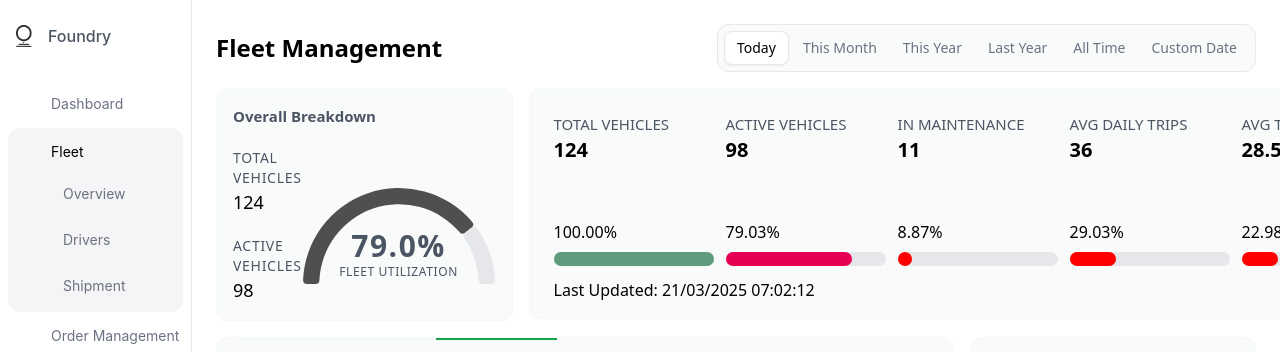
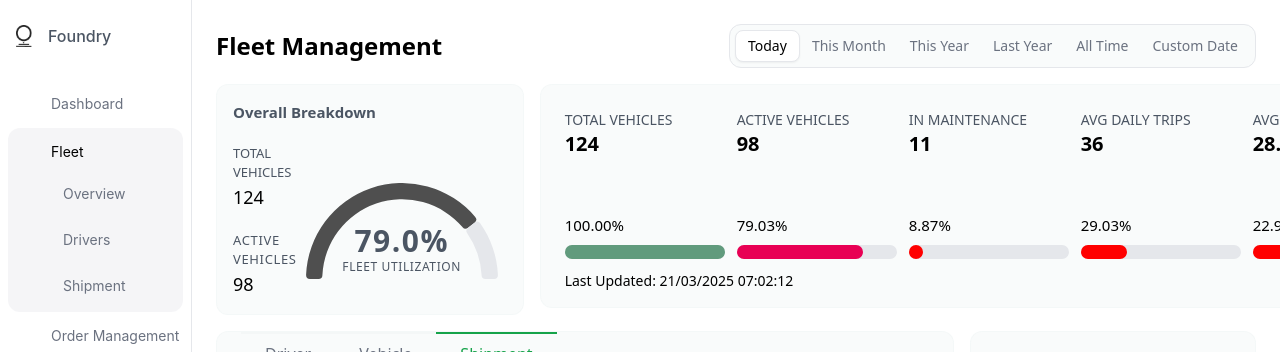
Before and after one commit to Kwasi-1/logistic_tracking, a React (Create React App) app: page /fleet in a window 1280 px wide. Shown: the top 352 px of the page. Built offline with nearby package versions, Linux system fonts and the light colour scheme; some icons are missing.

Commit message:
make the fonts smaller

```diff
--- a/src/components/fleet_management/DateFilter.jsx
+++ b/src/components/fleet_management/DateFilter.jsx
@@ -4,7 +4,7 @@ const DateFilter = () => {
   const [activeFilter, setActiveFilter] = useState("Today");
 
   return (
-    <div className="flex bg-[#e0e6e930] border border-[#e5e7eb] rounded-xl p-[6px] gap-[2px]">
+    <div className="flex bg-[#e0e6e930] border border-[#e5e7eb] rounded-xl p-[5px]">
       {[
         "Today",
         "This Month",
@@ -16,7 +16,7 @@ const DateFilter = () => {
         <button
           key={filter}
           onClick={() => setActiveFilter(filter)}
-          className={`px-3 py-[6px] rounded-lg text-sm transition duration-300
+          className={`px-3 py-[5px] rounded-lg text-sm transition duration-300
             ${
               activeFilter === filter
                 ? "bg-white shadow-sm border text-black"
--- a/src/components/fleet_management/LoanStats.jsx
+++ b/src/components/fleet_management/LoanStats.jsx
@@ -44,18 +44,18 @@ const LoanStats = () => {
               className="uppercase flex flex-col min-w-40 gap-14 text-left"
             >
               <div>
-                <p className="text-gray-600 text-[15px] mt-2">{label}</p>
+                <p className="text-gray-600 text-[14px] mt-2">{label}</p>
                 <h3 className="text-xl font-semibold">{value}</h3>
               </div>
               <div>
-                <p className="text-left">{percentage}%</p>
+                <p className="text-left text-[15px]">{percentage}%</p>
                 <RangeBar value={value} total={124} />
               </div>
             </div>
           );
         })}
       </div>
-      <p>Last Updated: {lastUpdated}</p>
+      <p className="text-sm">Last Updated: {lastUpdated}</p>
     </div>
   );
 };
--- a/src/components/fleet_management/OverviewBreadown.jsx
+++ b/src/components/fleet_management/OverviewBreadown.jsx
@@ -14,14 +14,14 @@ const OverallBreakdown = () => {
       </h2>
       <div className="flex items-center">
         <div className="w-full">
-          <p className="text-gray-600 text-sm tracking-wider uppercase">
+          <p className="text-gray-600 text-[13px] xmtracking-wider uppercase">
             Total Vehicles
           </p>
           <h3 className="text-lg font-[500] mb-5">
             {totalVehicles.toLocaleString()}
           </h3>
 
-          <p className="text-gray-600 text-sm tracking-wider uppercase">
+          <p className="text-gray-600 text-[13px] tracking-wider uppercase">
             Active Vehicles
           </p>
           <h3 className="text-lg font-[500]">
@@ -31,7 +31,7 @@ const OverallBreakdown = () => {
 
         {/* Gauge Chart with Proper Props */}
         <div className="flex flex-col items-center justify-center">
-          <div className="mt-4 h-24 w-[250px] -mx-7">
+          <div className="mt-4 h-24 w-[250px] -mx-5">
             <GaugeChart
               backgroundColor={["#4F4F4F", "#E5E7EB"]} // Green & Gray
               values={[activePercentage, remainingPercentage]} // Dynamic values
```
